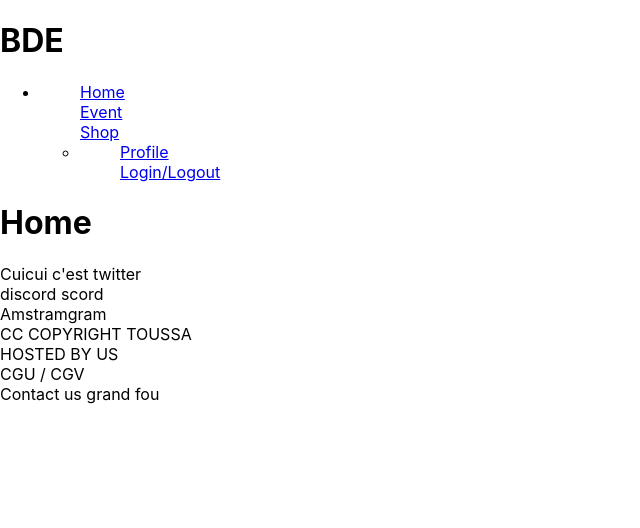
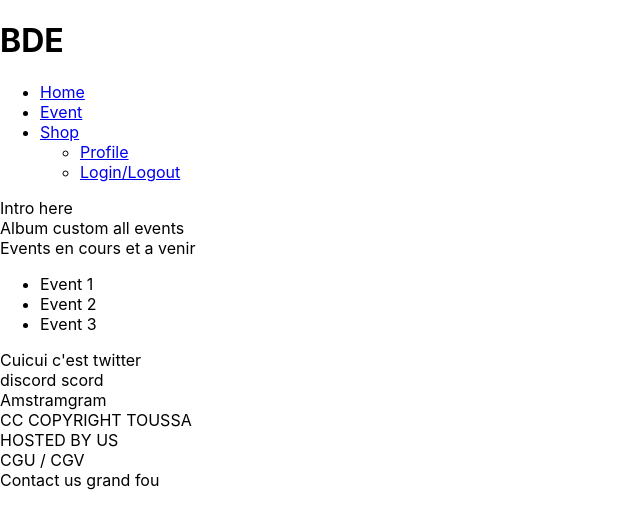
Before and after one commit to Link-Wolf/bde, a React (Create React App) app in the folder client/: page / in a window 1280 px wide. Shown: the top 528 px of the page, without its empty margins (0-640 px from the left). Built offline with nearby package versions, Linux system fonts and the light colour scheme.

Commit message:
structure du home bitches

```diff
--- a/client/src/Header.js
+++ b/client/src/Header.js
@@ -7,26 +7,22 @@ function Header() {
 			<div class="menu">
 				<ul class="drop-down menu">
 					<li>
-						<ul>
 						<a href=".."> Home </a>
-						</ul>
-						<ul>
+					</li>
+					<li>
 						<a href="../event"> Event </a>
-						</ul>
-						<ul>
+					</li>
+					<li>
 						<a href="../shop"> Shop </a>
-						</ul>
+					</li>
 					<ul>
 						<li>
-								<ul>
 							<a href="../profile"> Profile </a>
-								</ul>
-								<ul>
+						</li>
+						<li>
 							<a href="../login"> Login/Logout </a>
-								</ul>
 						</li>
 					</ul>
-					</li>
 				</ul>
 			</div>
 		</div>
--- a/client/src/Routage.js
+++ b/client/src/Routage.js
@@ -1,5 +1,5 @@
 import React from "react";
-import {Routes, Route,  BrowserRouter} from "react-router-dom";
+import {Routes, Route, BrowserRouter} from "react-router-dom";
 
 // Nos pagis
 import Home from "./pages/Home";
@@ -13,10 +13,10 @@ const Routage = () => {
 		<BrowserRouter>
 			<Routes>
 				<Route path="" element={<Home />} />
-	   			<Route path="about" element={<About />} />
+				<Route path="about" element={<About />} />
 				<Route path="cgu" element={<Cgu />} />
 				<Route path="stud" element={<Stud />} />
-				<Route path="Event" element={<Event />} />
+				<Route path="event" element={<Event />} />
 			</Routes>
 		</BrowserRouter>
 	);
--- a/client/src/pages/Home.js
+++ b/client/src/pages/Home.js
@@ -1,9 +1,20 @@
-import React from 'react';
+import React from "react";
 
-function Home () {
-  	return(
-		<h1> Home </h1>
-	)
-};
+function Home() {
+	return (
+		<div>
+			<div> Intro here </div>
+			<div> Album custom all events </div>
+			<div>
+				Events en cours et a venir
+				<ul>
+					<li> Event 1 </li>
+					<li> Event 2 </li>
+					<li> Event 3 </li>
+				</ul>
+			</div>
+		</div>
+	);
+}
 
 export default Home;
```
Also changed, not shown: 1 other file (tests, documents, lock files or other folders). Lines whose indentation alone changed are shown as unchanged.
